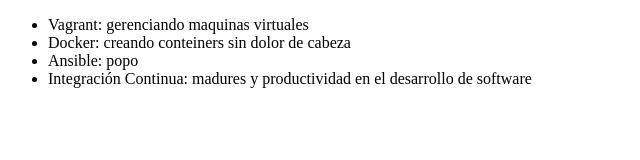
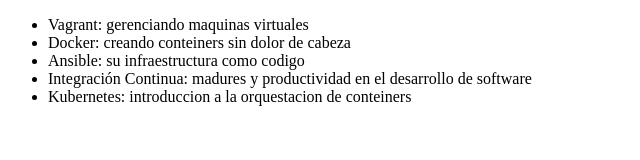
Before and after one commit to alh3x/alura-git, a plain HTML site: page index.html in a window 1280 px wide. Shown: the whole page, without its empty margins (0-640 px from the left). Drawn offline with Linux system fonts and the light colour scheme.

Commit message:
Revert "cambiando codigo"
This reverts commit 6d804f323b67a60a972fd0b00cb6470eb0fbea07.

```diff
--- a/index.html
+++ b/index.html
@@ -2,14 +2,15 @@
 <html lang = "en">
 <head>
      <meta charset = "UTF-8">
-     <title> Lista de Cursos de DevOps Alura </title>
+     <title> Lista de Cursos DevOps Alura </title>
 </head>
 <body>
      <ul>
          <li> Vagrant: gerenciando maquinas virtuales </li>
          <li> Docker: creando conteiners sin dolor de cabeza </li>
-         <li> Ansible: popo </li>
+         <li> Ansible: su infraestructura como codigo </li>
          <li> Integración Continua: madures y productividad en el desarrollo de software</li>
+         <li>Kubernetes: introduccion a la orquestacion de conteiners</li>
      </ul>
 </body>
 </html>
```
